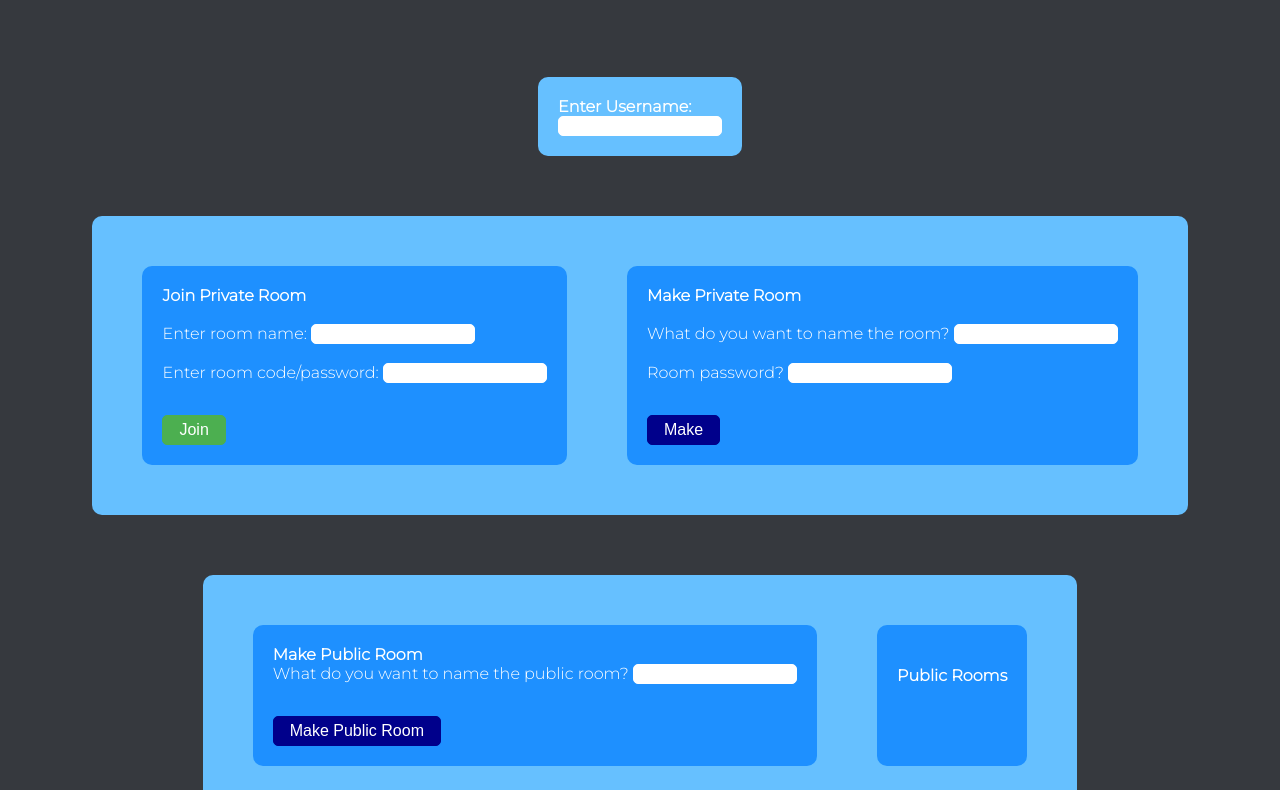
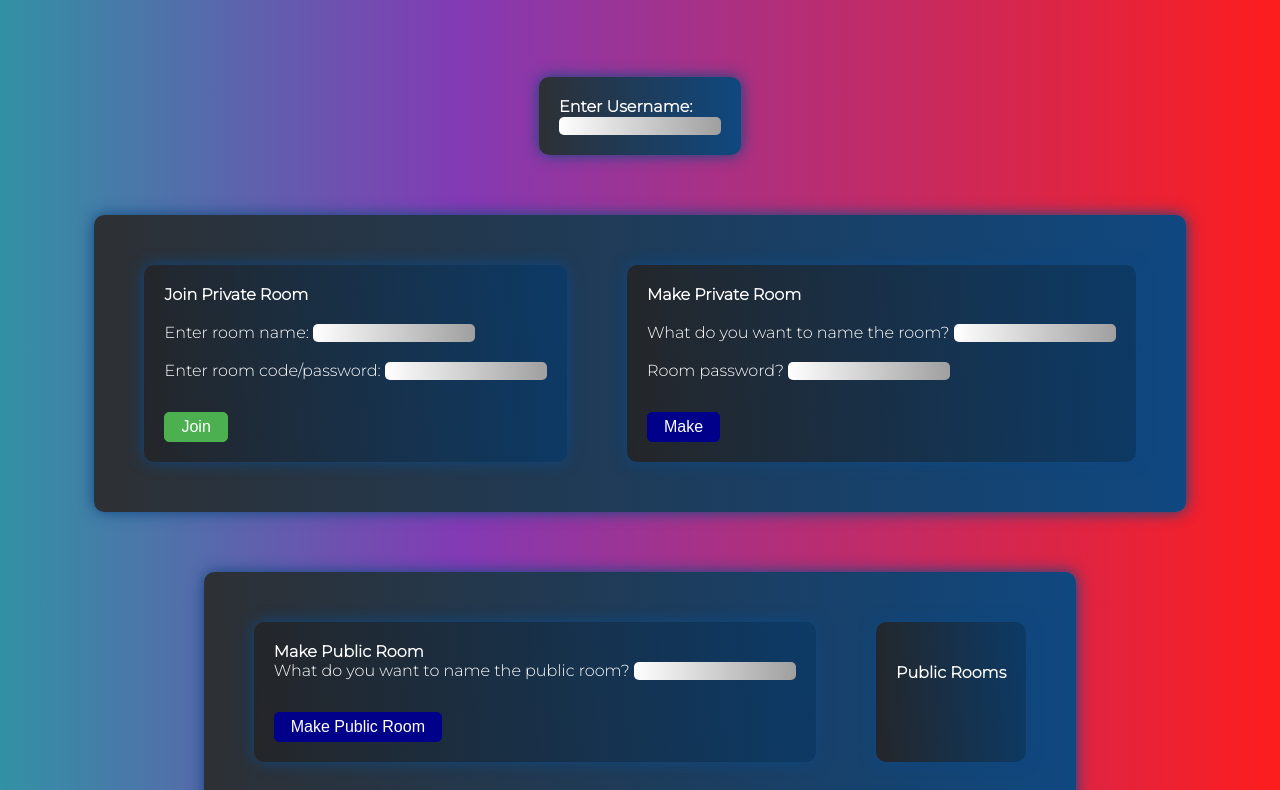
Before and after one commit to Walker30263/lightchat, a website: page views/index.html in a window 1280 px wide. Shown: the part 160-950 px from the top of the page. Drawn offline with nearby package versions, Linux system fonts and the light colour scheme; no server answers.

Commit message:
Update style.css

```diff
--- a/public/style.css
+++ b/public/style.css
@@ -1,4 +1,7 @@
 @import url('https://fonts.googleapis.com/css2?family=Open+Sans:wght@300&family=Roboto:wght@900&family=Montserrat:wght@300&family=Oxanium:wght@300&display=swap');
+
+
+/*   INDEX.HTML   */
 
 html,
 body {
@@ -9,7 +12,7 @@ body {
 body {
   margin: 0;
   padding-bottom: 3rem;
-  background-color: #36393e;
+  background: linear-gradient(90deg, rgba(50,145,164,1) 0%, rgba(131,58,180,1) 36%, rgba(253,29,29,1) 100%);
   color: white;
   font-family: 'Montserrat', sans-serif;
 }
@@ -27,12 +30,18 @@ h2 {
 }
 .flex-container > div {
   border-radius: 10px;
-  background-color: #66c0ff;
+  background: linear-gradient(270deg, rgba(15,72,128,1) 0%, rgba(45,48,52,1) 100%);
   padding: 20px;
   margin: 30px;
+  box-shadow: 0px 0px 15px #0f4880;
 }
+
+.flex-container > div > div {
+  box-shadow: 0px 0px 15px #0f4880;
+}
+
 .flex-container > div:hover {
-  background-color: DodgerBlue;
+  background: linear-gradient(270deg, rgba(12,58,102,1) 0%, rgba(36,38,41,1) 100%);
 }
 
 .flex-container-privateRooms {
@@ -42,12 +51,12 @@ h2 {
 }
 .flex-container-privateRooms > div {
   border-radius: 10px;
-  background-color: DodgerBlue;
+  background: linear-gradient(266deg, rgba(12,58,102,1) 0%, rgba(36,38,41,1) 100%);
   padding: 20px;
   margin: 30px;
 }
 .flex-container-privateRooms > div:hover {
-  background-color: #1873CC;
+  background: rgba(255, 255, 255, 0); /* #FFFFFF00 is invisible  nice*/
 }
 
 .flex-container-publicRooms {
@@ -57,12 +66,12 @@ h2 {
 }
 .flex-container-publicRooms > div {
   border-radius: 10px;
-  background-color: DodgerBlue;
+  background: linear-gradient(266deg, rgba(12,58,102,1) 0%, rgba(36,38,41,1) 100%);
   padding: 20px;
   margin: 30px;
 }
 .flex-container-publicRooms > div:hover {
-  background-color: #1873CC;
+  background: rgba(255, 255, 255, 0);
 }
 
 #chatElementsContainer {
@@ -135,6 +144,10 @@ h2 {
 #top {
   font-size: 10vh;
   font-family: "Oxanium", sans-serif;
+  background: linear-gradient(90deg, rgba(238,174,202,1) 0%, rgba(148,187,233,1) 100%);
+  -webkit-background-clip: text;
+  -webkit-text-fill-color: transparent;
+  text-shadow: 0px 0px 10px;
 }
 
 #joinRoom > button {
@@ -202,10 +215,10 @@ span.content {
   display: flex;
   align-items: center;
   justify-content: center;
-  border: 1px solid black;
   border-radius: 5px;
   padding: 10px;
   margin: 5px;
+  background: linear-gradient(90deg, rgba(113,82,105,1) 0%, rgba(152,152,152,1) 100%);
 }
 
 #publicRoomList > div > button {
@@ -240,13 +253,13 @@ span.system {
 
 /* width */
 ::-webkit-scrollbar {
-  width: 24px;
+  width: 22px;
 
 }
 
 /* Track */
 ::-webkit-scrollbar-track {
-  background: rgba(0, 0, 0, 0);
+  background: #fd1d1d;
   height: 95vh;
 }
 
@@ -255,25 +268,26 @@ span.system {
   border: 8px solid rgba(0, 0, 0, 0);
   background-clip: padding-box;
   border-radius: 9999px;
-  background-color: #AAAAAA;
+  background-color: #1a1a1a;
   min-height: 5vh;
 }
 
 /* Handle on hover */
 ::-webkit-scrollbar-thumb:hover {
-  border: 6px solid rgba(0, 0, 0, 0);
-  background-color: #919191;
+  border: 7px solid rgba(0, 0, 0, 0);
+  background-color: #000000;
 }
 
 input:hover {
-  background: #CCCCCC;
-  border: 1px solid #CCCCCC;
+  background: linear-gradient(90deg, rgba(204,204,204,1) 0%, rgba(108,108,108,1) 100%);
+  border: 1px;
 }
 
 input {
   border-radius: 5px;
-  border: 1px solid #fff;
+  border: 1px;
   font-family: 'Montserrat', sans-serif;
+  background: linear-gradient(90deg, rgba(255,255,255,1) 0%, rgba(159,159,159,1) 100%);
 }
 
 table {
```
